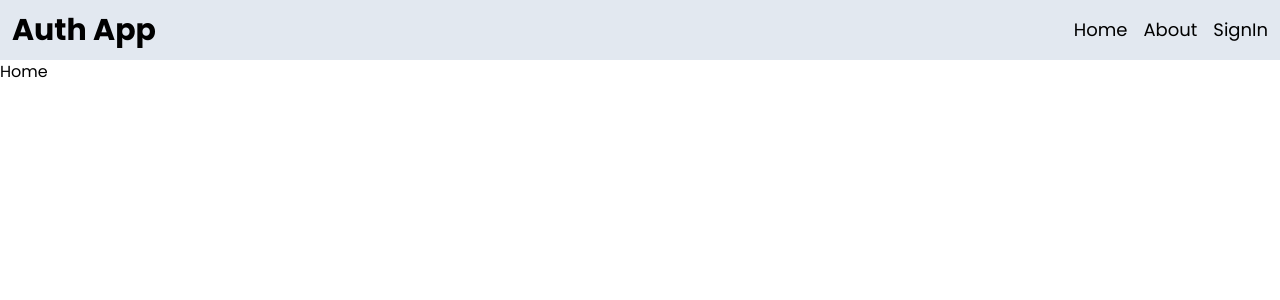
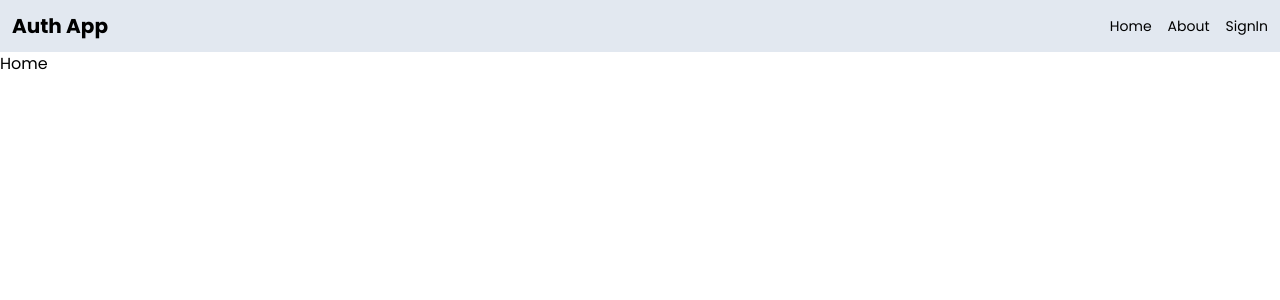
Before and after one commit to Ramsyz/mernauth, a React (Vite) app in the folder client/: page / in a window 1280 px wide. Shown: the top 300 px of the page. Built offline with nearby package versions, Linux system fonts and the light colour scheme.

Commit message:
changes in header font size

```diff
--- a/client/src/components/Header.jsx
+++ b/client/src/components/Header.jsx
@@ -5,10 +5,10 @@ export default function Header() {
     <div className="bg-slate-200">
       <div className="flex justify-between items-center max-w-7xl mx-auto p-3">
         <Link to={"/"}>
-          <h1 className="font-semibold text-3xl">Auth App</h1>
+          <h1 className="font-semibold text-xl">Auth App</h1>
         </Link>
 
-        <ul className="flex gap-4 text-lg">
+        <ul className="flex gap-4 text-sm">
           <Link to={"/"}>
             <li>Home</li>
           </Link>
```
